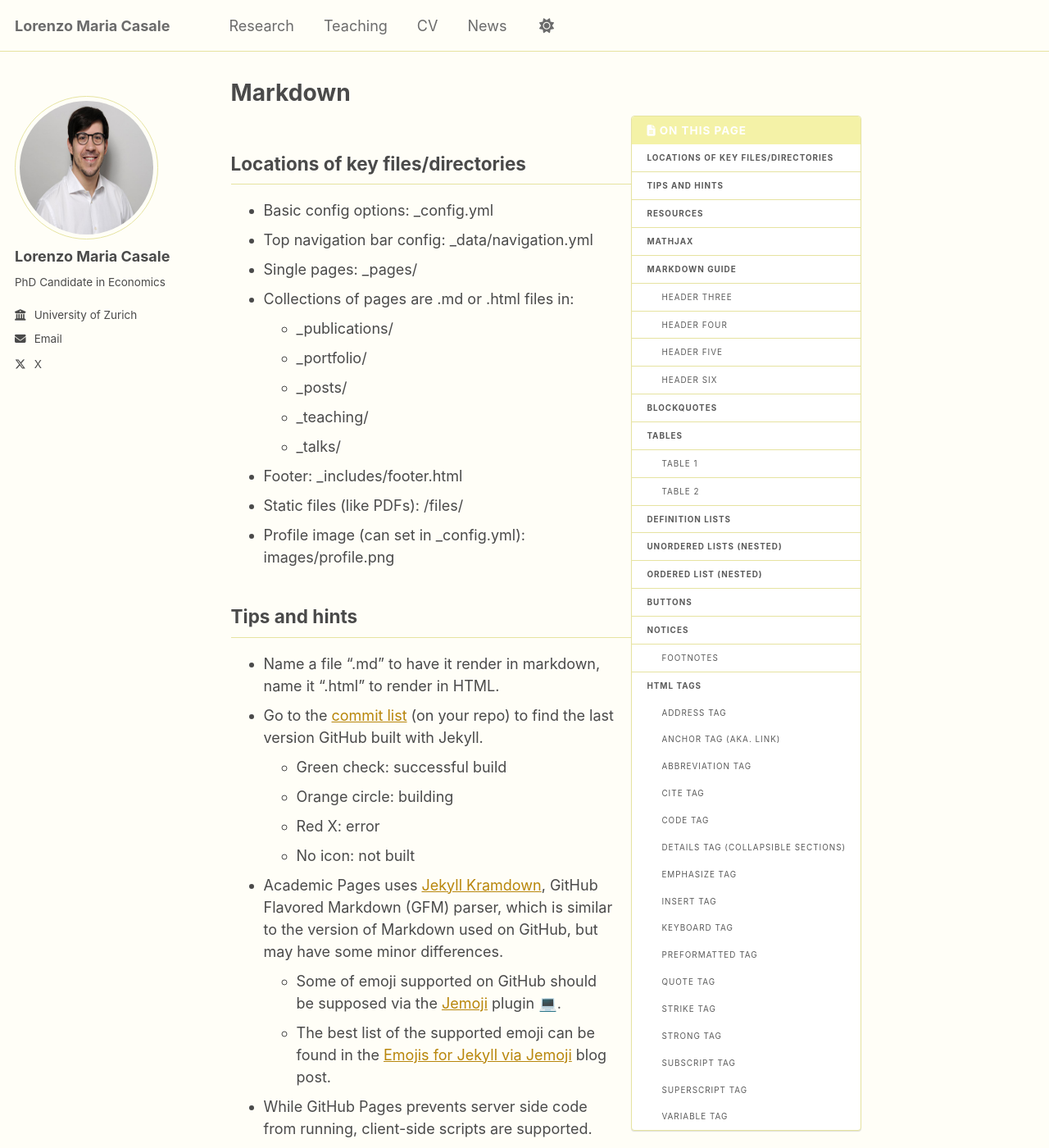
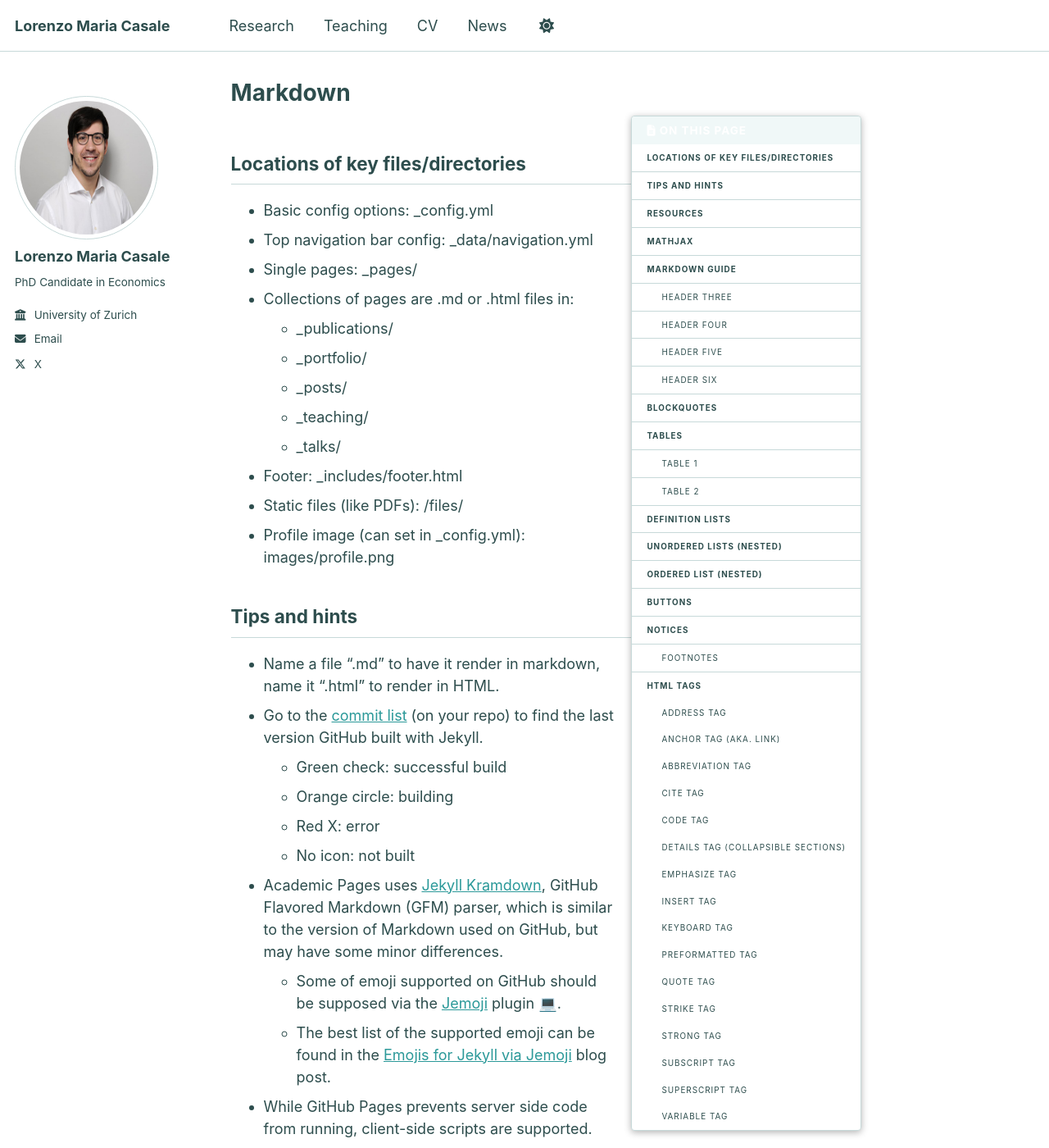
Before and after one commit to lorenzomariacasale/lorenzomariacasale.github.io, a Jekyll site: the page built from _pages/markdown.md, in a window 1280 px wide and 1400 px high. Shown: the whole window at 82% size. Built offline with Jekyll 4.4.1, drawn with Linux system fonts in a browser that asks for light colours; emoji names are drawn with the system emoji font.

Commit message:
Third Trial Dark Mode

```diff
--- a/_sass/theme/_dark.scss
+++ b/_sass/theme/_dark.scss
@@ -8,25 +8,25 @@
 $darker-gray                : mix(#000, $gray, 60%);
 $light-gray                 : mix(#fff, $gray, 50%);
 
-$background                 : #474747;
-$background-light           : mix(#fff, $background, 80%);
-$background-lighter         : mix(#fff, $background, 90%);
-$text                       : #ffffff;
-$link                       : #0ea1c5;
-$link-dark                  : mix(#000, $link, 25%);
-$link-light                 : mix(#fff, $link, 25%);
+$background                 : #1a2e2e;
+$background-light           : mix(#fff, $background, 15%);
+$background-lighter         : mix(#fff, $background, 25%);
+$text                       : #e8f4f4;
+$link                       : #4dd0d0;
+$link-dark                  : mix(#000, $link, 30%);
+$link-light                 : mix(#fff, $link, 20%);
 
 /* Color codes used for the site */
-$danger-color               : #ee5f5b;
-$info-color                 : #2f7f93;
+$danger-color               : #ff6b6b;
+$info-color                 : #4ecdc4;
 $notice-color               : #7a8288;
-$success-color              : #62c462;
-$warning-color              : #f89406;
+$success-color              : #51cf66;
+$warning-color              : #ffd93d;
 
 /* Other basic settings for the template */
 $border-radius              : 4px;
-$box-shadow                 : 0 1px 1px rgba(0, 0, 0, 0.125);
-$global-transition          : all 0.2s ease-in-out;
+$box-shadow                 : 0 2px 8px rgba(0, 0, 0, 0.3);
+$global-transition          : all 0.3s cubic-bezier(0.4, 0, 0.2, 1);
 $masthead-height            : 70px;
 $navicon-width              : 28px;
 $navicon-height             : 4px;
@@ -35,20 +35,36 @@
 
 /* Dark theme for the site */
 html[data-theme="dark"] {
-    --global-base-color                 : #1a3333;
-    --global-bg-color                   : #0d2626;
-    --global-footer-bg-color            : #0a1f1f;
-    --global-border-color               : #2d4d4d;
-    --global-dark-border-color          : #264040;
-    --global-code-background-color      : #143030;
-    --global-code-text-color            : #e6ffff;
-    --global-fig-caption-color          : #99cccc;
-    --global-link-color                 : #4db8b8;
-    --global-link-color-hover           : #66cccc;
-    --global-link-color-visited         : #80dddd;
-    --global-masthead-link-color        : #ffffff;
-    --global-masthead-link-color-hover  : #cceeee;
-    --global-text-color                 : #ffffff;
-    --global-text-color-light           : #b3dddd;
-    --global-thead-color                : #143030;
+    --global-base-color                 : #0f1f1f;
+    --global-bg-color                   : #1a2e2e;
+    --global-footer-bg-color            : #0a1515;
+    --global-border-color               : #2d4747;
+    --global-dark-border-color          : #1f3535;
+    --global-code-background-color      : #0f2020;
+    --global-code-text-color            : #b3e0e0;
+    --global-fig-caption-color          : #7dd3d3;
+    --global-link-color                 : #4dd0d0;
+    --global-link-color-hover           : #66d9d9;
+    --global-link-color-visited         : #80e0e0;
+    --global-masthead-link-color        : #e8f4f4;
+    --global-masthead-link-color-hover  : #4dd0d0;
+    --global-text-color                 : #e8f4f4;
+    --global-text-color-light           : #9fc9c9;
+    --global-thead-color                : #0f2020;
+
+    /* Enhanced masthead/header styling for darker appearance */
+    --global-masthead-bg-color          : #0a1515;
+    --global-masthead-border-color      : #1f3535;
+    --global-masthead-shadow            : 0 2px 12px rgba(0, 0, 0, 0.4);
+
+    /* Enhanced transitions */
+    --transition-fast                   : all 0.15s cubic-bezier(0.4, 0, 0.2, 1);
+    --transition-normal                 : all 0.3s cubic-bezier(0.4, 0, 0.2, 1);
+    --transition-slow                   : all 0.5s cubic-bezier(0.4, 0, 0.2, 1);
+
+    /* Teal-based accent colors */
+    --accent-teal-light                 : #66d9d9;
+    --accent-teal-medium                : #4dd0d0;
+    --accent-teal-dark                  : #33b8b8;
+    --accent-teal-darker                : #1a9999;
 }
--- a/_sass/theme/_default.scss
+++ b/_sass/theme/_default.scss
@@ -18,8 +18,8 @@
 
 /* Other basic settings for the template */
 $border-radius              : 4px;
-$box-shadow                 : 0 1px 1px rgba(0, 0, 0, 0.125);
-$global-transition          : all 0.2s ease-in-out;
+$box-shadow                 : 0 2px 8px rgba(0, 0, 0, 0.1);
+$global-transition          : all 0.3s cubic-bezier(0.4, 0, 0.2, 1);
 $masthead-height            : 70px;
 $navicon-width              : 28px;
 $navicon-height             : 4px;
@@ -28,20 +28,36 @@
 
 /* Default light theme for the site */
 :root {
-    --global-base-color                 : #f4f2a7;
-    --global-bg-color                   : #fffef7;
-    --global-footer-bg-color            : #fef9c3;
-    --global-border-color               : #e6e3a1;
-    --global-dark-border-color          : #d4d19a;
-    --global-code-background-color      : #fefcf0;
-    --global-code-text-color            : #5a5a5a;
-    --global-fig-caption-color          : #8b8b8b;
-    --global-link-color                 : #b8860b;
-    --global-link-color-hover           : #9a7209;
-    --global-link-color-visited         : #cd853f;
-    --global-masthead-link-color        : #6b6b6b;
-    --global-masthead-link-color-hover  : #4a4a4a;
-    --global-text-color                 : #4a4a4a;
-    --global-text-color-light           : #7a7a7a;
-    --global-thead-color                : #f0ed9e;
+    --global-base-color                 : #f0f8f8;
+    --global-bg-color                   : #ffffff;
+    --global-footer-bg-color            : #e8f2f2;
+    --global-border-color               : #c7d9d9;
+    --global-dark-border-color          : #b0c7c7;
+    --global-code-background-color      : #f5f9f9;
+    --global-code-text-color            : #2d4d4d;
+    --global-fig-caption-color          : #4a7070;
+    --global-link-color                 : #2b9999;
+    --global-link-color-hover           : #1f7575;
+    --global-link-color-visited         : #3d8585;
+    --global-masthead-link-color        : #2d4d4d;
+    --global-masthead-link-color-hover  : #2b9999;
+    --global-text-color                 : #2d4d4d;
+    --global-text-color-light           : #4a7070;
+    --global-thead-color                : #f5f9f9;
+
+    /* Enhanced masthead/header styling */
+    --global-masthead-bg-color          : #e8f2f2;
+    --global-masthead-border-color      : #b0c7c7;
+    --global-masthead-shadow            : 0 2px 12px rgba(0, 0, 0, 0.08);
+
+    /* Enhanced transitions */
+    --transition-fast                   : all 0.15s cubic-bezier(0.4, 0, 0.2, 1);
+    --transition-normal                 : all 0.3s cubic-bezier(0.4, 0, 0.2, 1);
+    --transition-slow                   : all 0.5s cubic-bezier(0.4, 0, 0.2, 1);
+
+    /* Teal-based accent colors */
+    --accent-teal-light                 : #66d9d9;
+    --accent-teal-medium                : #4dd0d0;
+    --accent-teal-dark                  : #33b8b8;
+    --accent-teal-darker                : #1a9999;
 }
```
